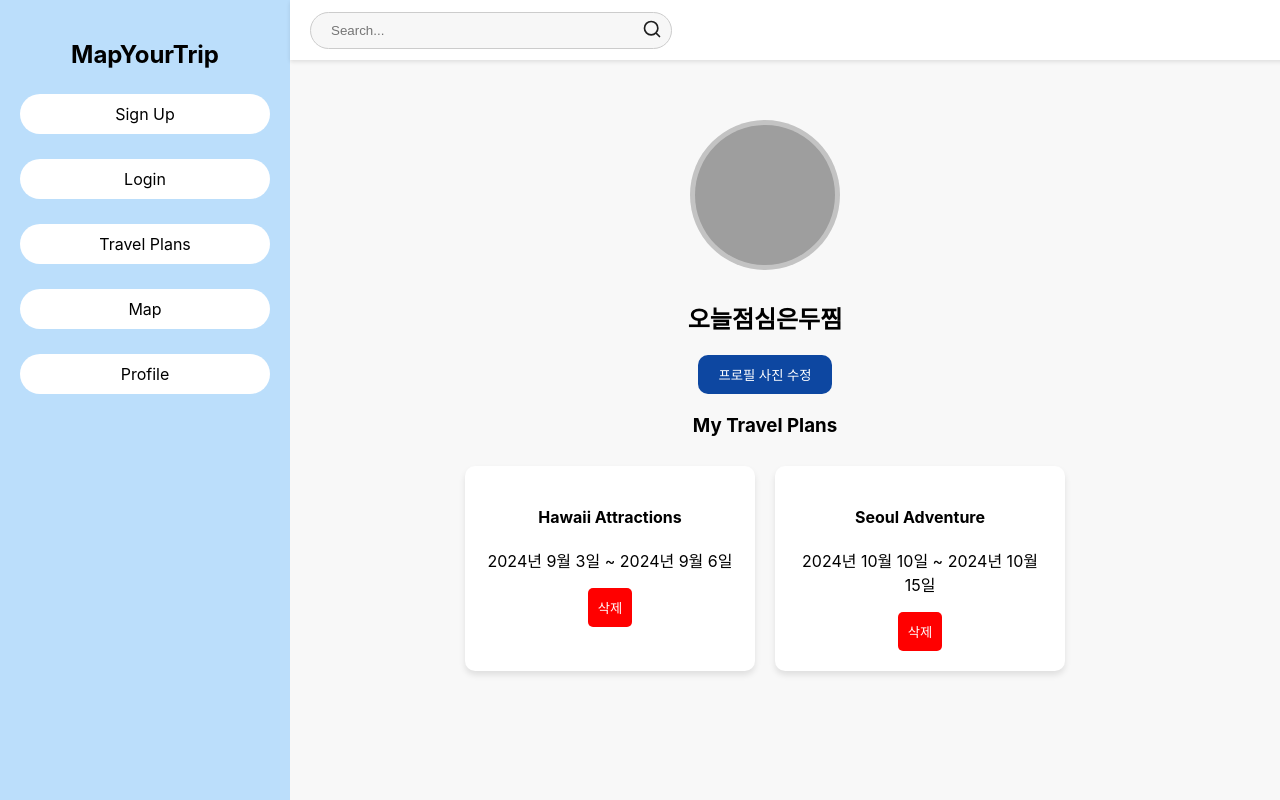
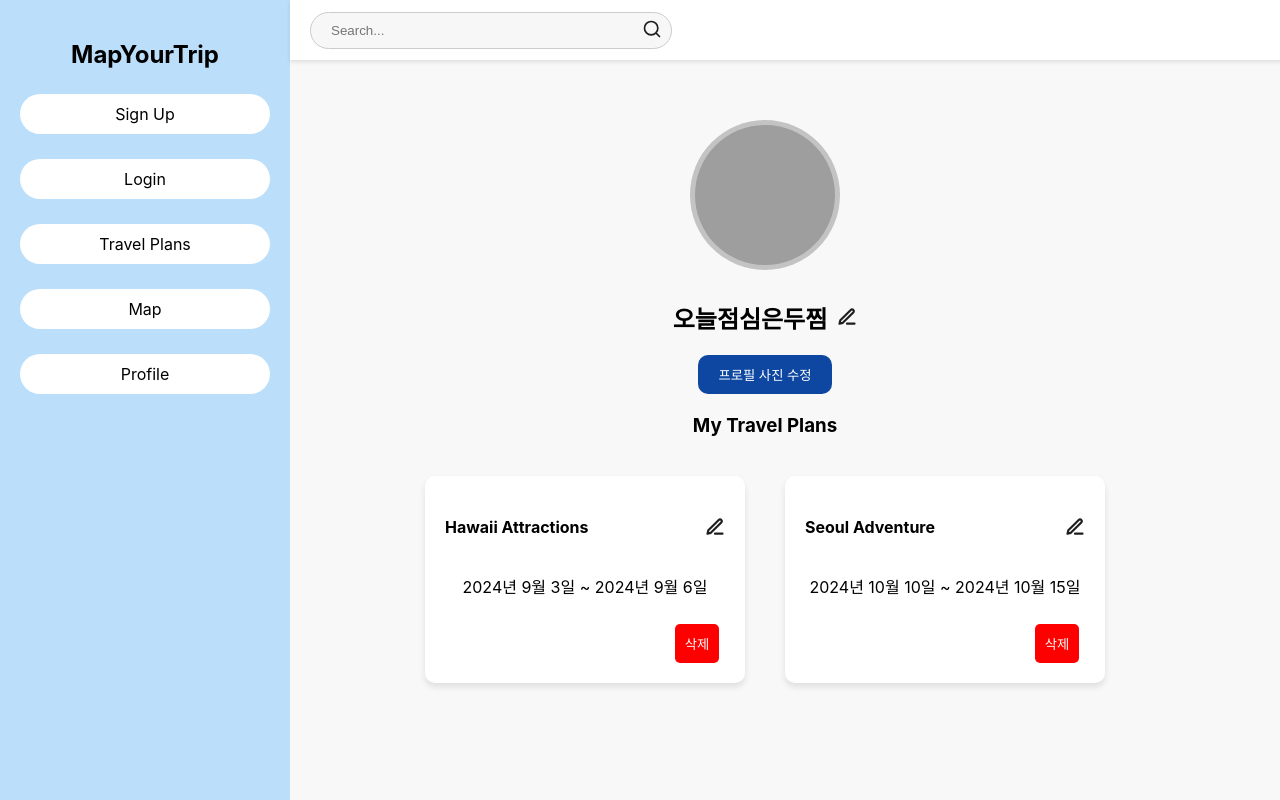
Before and after one commit to smartPotatoo/MapYourTrip_Front, a React (Create React App) app: page /mypage in a window 1280 px wide. Built offline with nearby package versions, Linux system fonts and the light colour scheme; grey boxes are pictures that could not be loaded.

Commit message:
[ADD] : Mypage UI add

```diff
--- a/src/components/MyPage.js
+++ b/src/components/MyPage.js
@@ -1,5 +1,6 @@
 import React, { useEffect, useState } from 'react';
-import searchIcon from '../assets/icon_person.svg';
+import editIcon from '../assets/icon_edit.svg'; // 수정 아이콘
+import profileIcon from '../assets/icon_person.svg'; // 프로필 아이콘
 import '../styles/MyPage.css';
 
 const MyPage = () => {
@@ -75,10 +76,13 @@ const MyPage = () => {
       {profile && (
         <div className="profile-section">
           <div className="profile-img-container">
-            <img src={searchIcon} className="profile-icon" />
-            <img src={profile.filePath} className="profile-img" />
+            <img src={profileIcon} alt="프로필 아이콘" className="profile-icon" />
+            <img src={profile.filePath} className="profile-img" alt="프로필 이미지" />
           </div>
-          <h2>{profile.nickname}</h2>
+          <div className="nickname-container">
+            <h2>{profile.nickname}</h2>
+            <img src={editIcon} alt="닉네임 수정 아이콘" className="edit-nickname-icon" />
+          </div>
           <input
             type="file"
             accept="image/*"
@@ -94,7 +98,10 @@ const MyPage = () => {
         <div className="travel-plans-list">
           {travelPlans.map((plan, index) => (
             <div key={index} className="travel-plan-card">
-              <h4>{plan.tripName}</h4>
+              <div className="travel-plan-header">
+                <h4>{plan.tripName}</h4>
+                <img src={editIcon} alt="일정 수정 아이콘" className="edit-plan-icon" />
+              </div>
               <p>{plan.startDate} ~ {plan.endDate}</p>
               <button className="delete-plan-button">삭제</button>
             </div>
--- a/src/styles/MyPage.css
+++ b/src/styles/MyPage.css
@@ -24,7 +24,6 @@
 }
 
 .profile-icon {
-  position: absolute;
   width: 80px;
   height: 80px;
 }
@@ -49,8 +48,16 @@
   cursor: pointer;
 }
 
-.edit-profile-button:hover + .edit-profile-input {
-  display: block;
+.nickname-container {
+  display: flex;
+  align-items: center;
+}
+
+.edit-nickname-icon {
+  margin-left: 10px;
+  cursor: pointer;
+  width: 20px;
+  height: 20px;
 }
 
 .travel-plans-section {
@@ -69,9 +76,22 @@
   padding: 20px;
   border-radius: 10px;
   box-shadow: 0px 4px 6px rgba(0, 0, 0, 0.1);
-  margin: 10px;
-  width: 250px;
+  margin: 20px;
+  margin-left: 20px;
+  width: 280px;
   text-align: center;
+}
+
+.travel-plan-header {
+  display: flex;
+  justify-content: space-between;
+  align-items: center;
+}
+
+.edit-plan-icon {
+  width: 20px;
+  height: 20px;
+  cursor: pointer;
 }
 
 .delete-plan-button {
@@ -81,4 +101,6 @@
   border: none;
   border-radius: 5px;
   cursor: pointer;
+  margin-top: 10px;
+  margin-left: 80%;
 }
```
